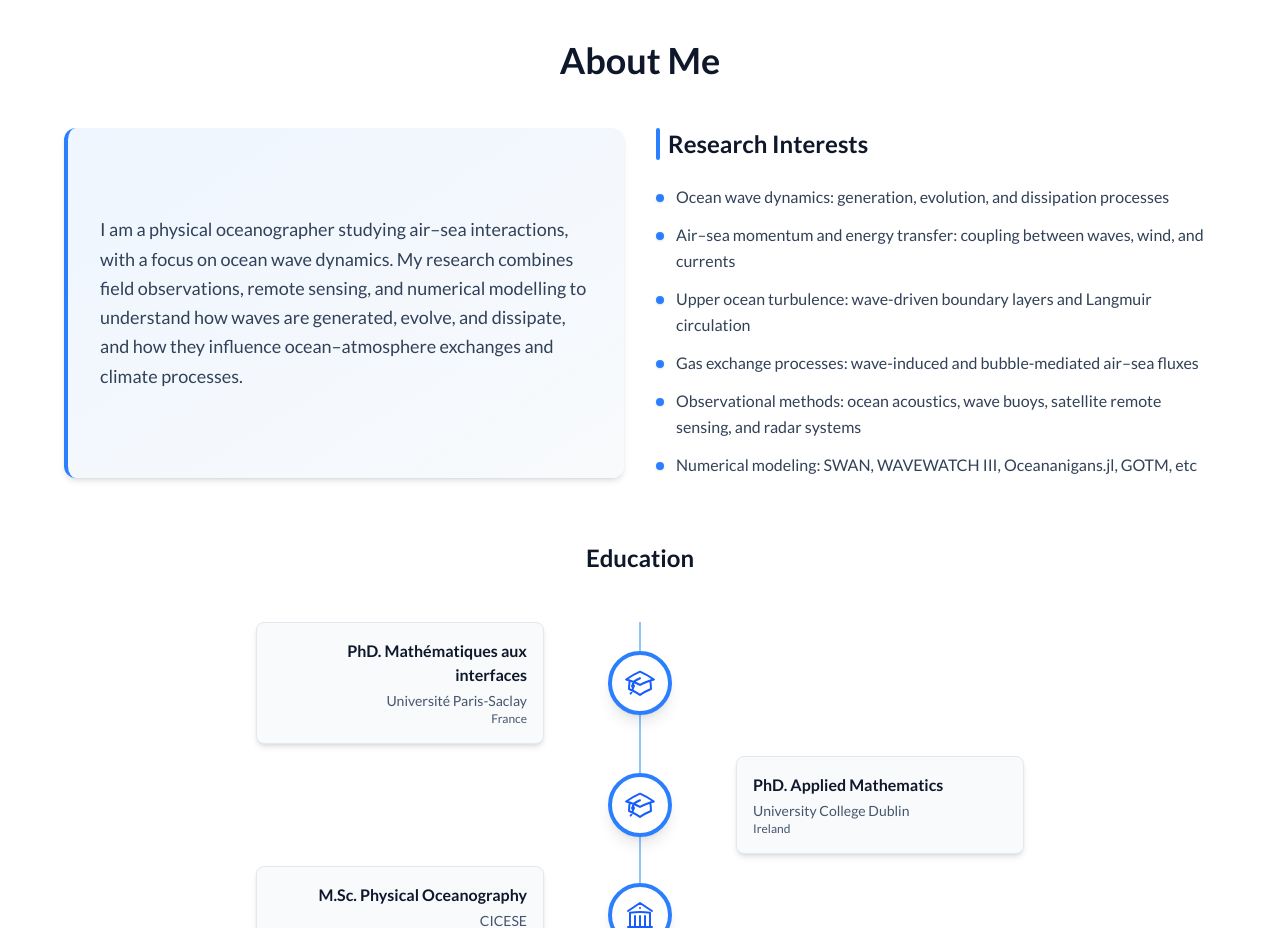
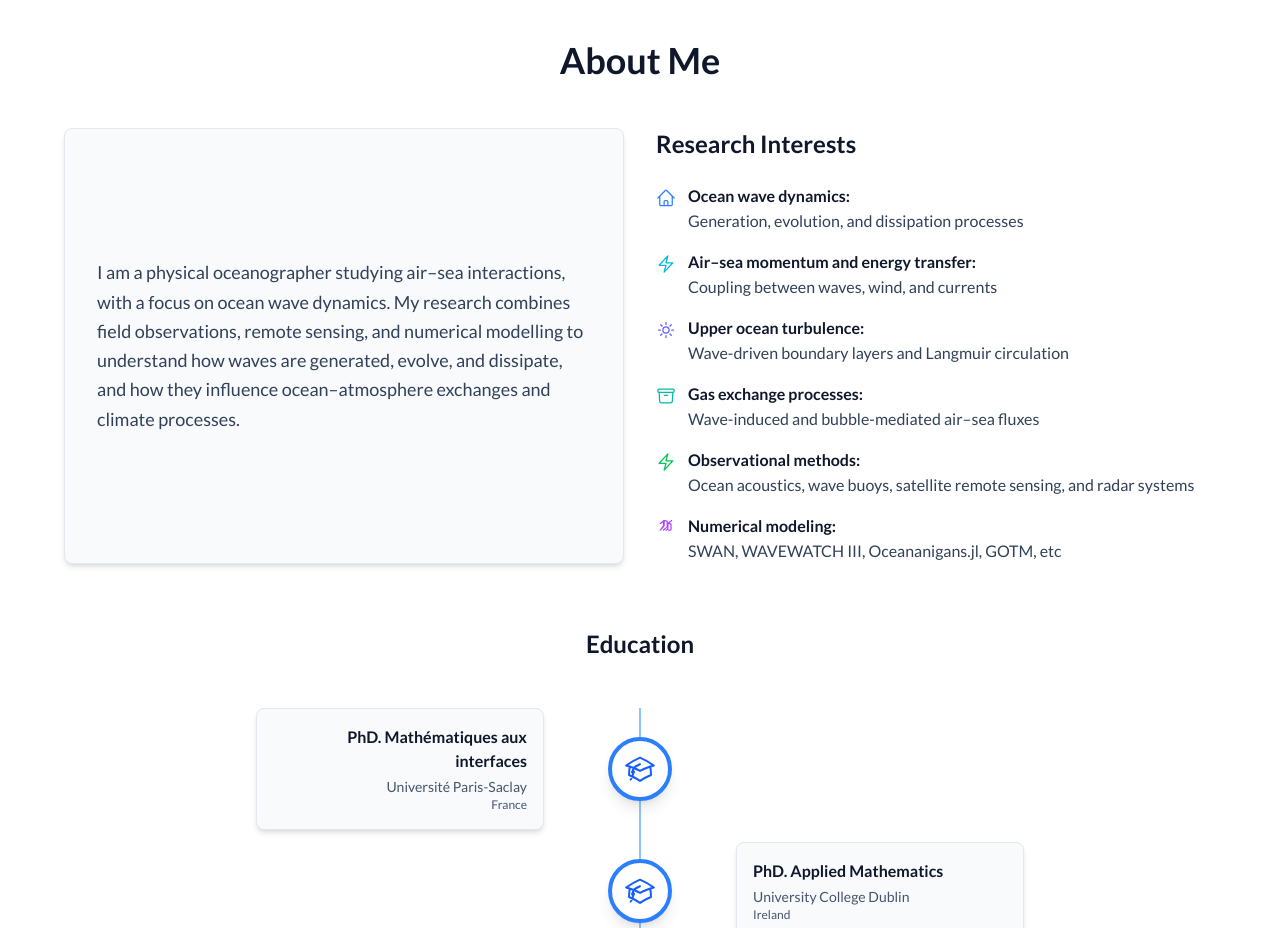
Before and after one commit to dspelaez/dspelaez.github.io, an Astro site: page / in a window 1280 px wide. Shown: the part 840-1768 px from the top of the page. Built offline with nearby package versions, Linux system fonts and the light colour scheme; Astro itself is replaced by a stand-in of ours; some packages are replaced by stand-ins of ours.

Commit message:
Changing general look of About me section

```diff
--- a/src/components/sections/About.astro
+++ b/src/components/sections/About.astro
@@ -33,19 +33,50 @@ const education = [
 ];
 
 const researchInterests = [
-  'Ocean wave dynamics: generation, evolution, and dissipation processes',
-  'Air–sea momentum and energy transfer: coupling between waves, wind, and currents',
-  'Upper ocean turbulence: wave-driven boundary layers and Langmuir circulation',
-  'Gas exchange processes: wave-induced and bubble-mediated air–sea fluxes',
-  'Observational methods: ocean acoustics, wave buoys, satellite remote sensing, and radar systems',
-  'Numerical modeling: SWAN, WAVEWATCH III, Oceananigans.jl, GOTM, etc'
+  {
+    icon: 'waves',
+    title: 'Ocean wave dynamics',
+    description: 'Generation, evolution, and dissipation processes'
+  },
+  {
+    icon: 'wind',
+    title: 'Air–sea momentum and energy transfer',
+    description: 'Coupling between waves, wind, and currents'
+  },
+  {
+    icon: 'turbulence',
+    title: 'Upper ocean turbulence',
+    description: 'Wave-driven boundary layers and Langmuir circulation'
+  },
+  {
+    icon: 'bubbles',
+    title: 'Gas exchange processes',
+    description: 'Wave-induced and bubble-mediated air–sea fluxes'
+  },
+  {
+    icon: 'sensors',
+    title: 'Observational methods',
+    description: 'Ocean acoustics, wave buoys, satellite remote sensing, and radar systems'
+  },
+  {
+    icon: 'modeling',
+    title: 'Numerical modeling',
+    description: 'SWAN, WAVEWATCH III, Oceananigans.jl, GOTM, etc'
+  }
 ];
 
 // Icon components - larger for timeline
 const icons = {
   phd: '<svg xmlns="http://www.w3.org/2000/svg" fill="none" viewBox="0 0 24 24" stroke-width="1.5" stroke="currentColor" class="w-8 h-8"><path stroke-linecap="round" stroke-linejoin="round" d="M4.26 10.147a60.436 60.436 0 00-.491 6.347A48.627 48.627 0 0112 20.904a48.627 48.627 0 018.232-4.41 60.46 60.46 0 00-.491-6.347m-15.482 0a50.57 50.57 0 00-2.658-.813A59.905 59.905 0 0112 3.493a59.902 59.902 0 0110.399 5.84c-.896.248-1.783.52-2.658.814m-15.482 0A50.697 50.697 0 0112 13.489a50.702 50.702 0 017.74-3.342M6.75 15a.75.75 0 100-1.5.75.75 0 000 1.5zm0 0v-3.675A55.378 55.378 0 0112 8.443m-7.007 11.55A5.981 5.981 0 006.75 15.75v-1.5" /></svg>',
   masters: '<svg xmlns="http://www.w3.org/2000/svg" fill="none" viewBox="0 0 24 24" stroke-width="1.5" stroke="currentColor" class="w-8 h-8"><path stroke-linecap="round" stroke-linejoin="round" d="M12 21v-8.25M15.75 21v-8.25M8.25 21v-8.25M3 9l9-6 9 6m-1.5 12V10.332A48.36 48.36 0 0012 9.75c-2.551 0-5.056.2-7.5.582V21M3 21h18M12 6.75h.008v.008H12V6.75z" /></svg>',
-  bachelor: '<svg xmlns="http://www.w3.org/2000/svg" fill="none" viewBox="0 0 24 24" stroke-width="1.5" stroke="currentColor" class="w-8 h-8"><path stroke-linecap="round" stroke-linejoin="round" d="M12 6.042A8.967 8.967 0 006 3.75c-1.052 0-2.062.18-3 .512v14.25A8.987 8.987 0 016 18c2.305 0 4.408.867 6 2.292m0-14.25a8.966 8.966 0 016-2.292c1.052 0 2.062.18 3 .512v14.25A8.987 8.987 0 0018 18a8.967 8.967 0 00-6 2.292m0-14.25v14.25" /></svg>'
+  bachelor: '<svg xmlns="http://www.w3.org/2000/svg" fill="none" viewBox="0 0 24 24" stroke-width="1.5" stroke="currentColor" class="w-8 h-8"><path stroke-linecap="round" stroke-linejoin="round" d="M12 6.042A8.967 8.967 0 006 3.75c-1.052 0-2.062.18-3 .512v14.25A8.987 8.987 0 016 18c2.305 0 4.408.867 6 2.292m0-14.25a8.966 8.966 0 016-2.292c1.052 0 2.062.18 3 .512v14.25A8.987 8.987 0 0018 18a8.967 8.967 0 00-6 2.292m0-14.25v14.25" /></svg>',
+  // Research interest icons
+  waves: '<svg xmlns="http://www.w3.org/2000/svg" fill="none" viewBox="0 0 24 24" stroke-width="1.5" stroke="currentColor" class="w-5 h-5 text-blue-500"><path stroke-linecap="round" stroke-linejoin="round" d="M2.25 12l8.954-8.955c.44-.439 1.152-.439 1.591 0L21.75 12M4.5 9.75v10.125c0 .621.504 1.125 1.125 1.125H9.75v-4.875c0-.621.504-1.125 1.125-1.125h2.25c.621 0 1.125.504 1.125 1.125V21h4.125c.621 0 1.125-.504 1.125-1.125V9.75M8.25 21h8.25" /></svg>',
+  wind: '<svg xmlns="http://www.w3.org/2000/svg" fill="none" viewBox="0 0 24 24" stroke-width="1.5" stroke="currentColor" class="w-5 h-5 text-cyan-500"><path stroke-linecap="round" stroke-linejoin="round" d="M3.75 13.5l10.5-11.25L12 10.5h8.25L9.75 21.75 12 13.5H3.75z" /></svg>',
+  turbulence: '<svg xmlns="http://www.w3.org/2000/svg" fill="none" viewBox="0 0 24 24" stroke-width="1.5" stroke="currentColor" class="w-5 h-5 text-indigo-500"><path stroke-linecap="round" stroke-linejoin="round" d="M12 3v2.25m6.364.386l-1.591 1.591M21 12h-2.25m-.386 6.364l-1.591-1.591M12 18.75V21m-4.773-4.227l-1.591 1.591M5.25 12H3m4.227-4.773L5.636 5.636M15.75 12a3.75 3.75 0 11-7.5 0 3.75 3.75 0 017.5 0z" /></svg>',
+  bubbles: '<svg xmlns="http://www.w3.org/2000/svg" fill="none" viewBox="0 0 24 24" stroke-width="1.5" stroke="currentColor" class="w-5 h-5 text-teal-500"><path stroke-linecap="round" stroke-linejoin="round" d="M20.25 7.5l-.625 10.632a2.25 2.25 0 01-2.247 2.118H6.622a2.25 2.25 0 01-2.247-2.118L3.75 7.5M10 11.25h4M3.375 7.5h17.25c.621 0 1.125-.504 1.125-1.125v-1.5c0-.621-.504-1.125-1.125-1.125H3.375c-.621 0-1.125.504-1.125 1.125v1.5c0 .621.504 1.125 1.125 1.125z" /></svg>',
+  sensors: '<svg xmlns="http://www.w3.org/2000/svg" fill="none" viewBox="0 0 24 24" stroke-width="1.5" stroke="currentColor" class="w-5 h-5 text-green-500"><path stroke-linecap="round" stroke-linejoin="round" d="M3.75 13.5l10.5-11.25L12 10.5h8.25L9.75 21.75 12 13.5H3.75z" /></svg>',
+  modeling: '<svg xmlns="http://www.w3.org/2000/svg" fill="none" viewBox="0 0 24 24" stroke-width="1.5" stroke="currentColor" class="w-5 h-5 text-purple-500"><path stroke-linecap="round" stroke-linejoin="round" d="M9.75 3.104v5.714a2.25 2.25 0 01-.659 1.591L5 14.5M9.75 3.104c-.251.023-.501.058-.75.104v5.714a2.25 2.25 0 01-.659 1.591L5 14.5M9.75 3.104c1.294-.08 2.617.197 3.75.866v5.714a2.25 2.25 0 01-.659 1.591L9 14.5M9.75 3.104L5.25 6.5M14.25 6.5l4.5-3.396M14.25 6.5v5.714a2.25 2.25 0 01-.659 1.591L12 14.5M14.25 6.5c1.294-.08 2.617.197 3.75.866v5.714a2.25 2.25 0 01-.659 1.591L15 14.5M14.25 6.5L18.75 3.104" /></svg>'
 };
 ---
 
@@ -62,7 +93,7 @@ const icons = {
         <div class="grid md:grid-cols-2 gap-8 items-stretch">
           <!-- Left: About Me paragraph -->
           <div class="scroll-animate-left flex">
-            <div class="bg-gradient-to-br from-blue-50 to-slate-50 dark:from-slate-800 dark:to-slate-700 p-8 rounded-xl border-l-4 border-blue-500 shadow-md flex items-center w-full">
+            <div class="bg-slate-50 dark:bg-slate-700/50 p-8 rounded-lg shadow-md hover-lift border border-slate-200 dark:border-slate-600 flex items-center w-full">
               <p class="text-slate-700 dark:text-slate-300 leading-relaxed text-lg">
                 I am a physical oceanographer studying air–sea interactions, with a focus on
                 ocean wave dynamics. My research combines field observations, remote sensing,
@@ -75,17 +106,22 @@ const icons = {
 
           <!-- Right: Research Interests -->
           <div class="scroll-animate-right flex flex-col">
-            <h3 class="text-2xl font-bold text-slate-900 dark:text-white mb-6 flex items-center gap-2">
-              <span class="w-1 h-8 bg-blue-500 rounded-full"></span>
+            <h3 class="text-2xl font-bold text-slate-900 dark:text-white mb-6">
               Research Interests
             </h3>
-            <ul class="space-y-3 flex-1">
-              {researchInterests.map((interest, index) => (
-                <li class="flex gap-3 items-start scroll-animate hover-lift" style={`animation-delay: ${index * 0.05}s`}>
-                  <span class="flex-shrink-0 w-2 h-2 bg-blue-500 rounded-full mt-2.5 shadow-sm"></span>
-                  <span class="text-slate-700 dark:text-slate-300 leading-relaxed flex-1 hover:text-slate-900 dark:hover:text-slate-100 transition-colors">{interest}</span>
-                </li>
-              ))}
+            <ul class="space-y-4 flex-1">
+              {researchInterests.map((interest, index) => {
+                const iconHtml = icons[interest.icon as keyof typeof icons] || icons.waves;
+                return (
+                  <li class="flex gap-3 items-start scroll-animate hover-lift" style={`animation-delay: ${index * 0.05}s`}>
+                    <span class="flex-shrink-0 mt-1" set:html={iconHtml}></span>
+                    <div class="flex-1">
+                      <div class="text-slate-900 dark:text-white font-semibold">{interest.title}:</div>
+                      <div class="text-slate-700 dark:text-slate-300 leading-relaxed">{interest.description}</div>
+                    </div>
+                  </li>
+                );
+              })}
             </ul>
           </div>
         </div>
```
